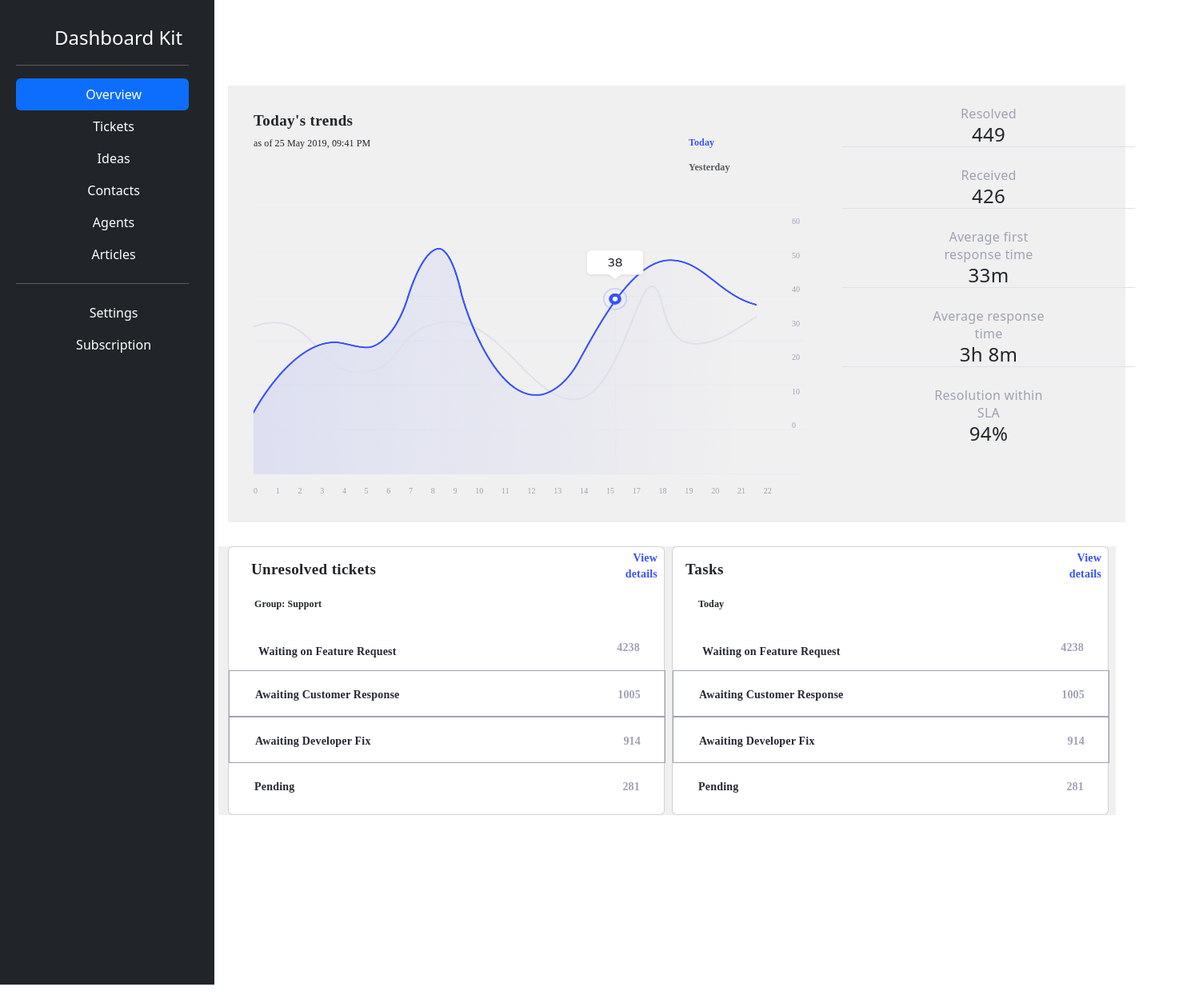
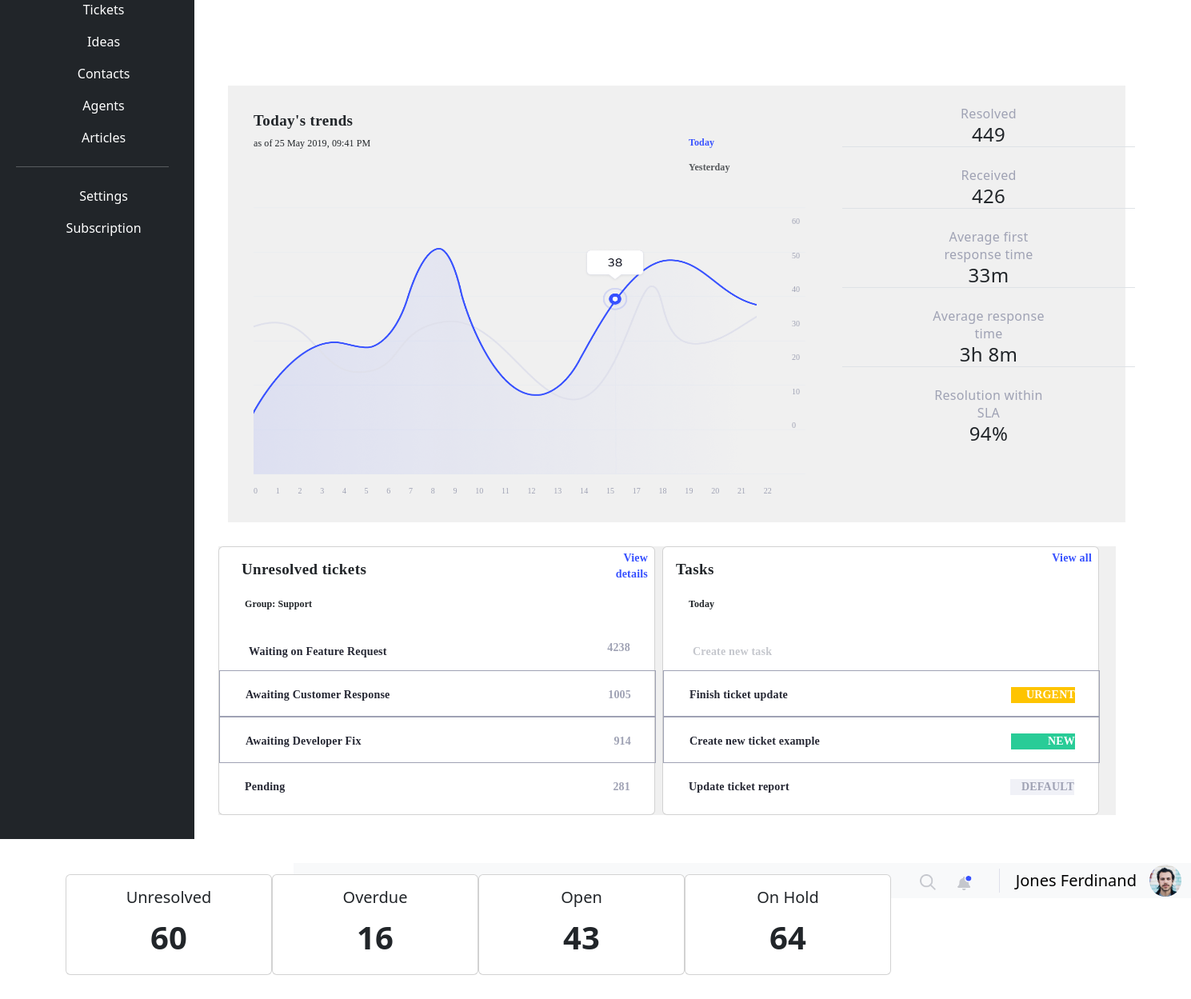
Before and after one commit to Pantehav/bootstrap, a website: page public/index.html in a window 1280 px wide. Shown: the part 185-1434 px from the top of the page at 80% size, 1489 px wide, since content can reach past the window. Drawn offline with nearby package versions, Linux system fonts and the light colour scheme.

Commit message:
Update index.html

```diff
--- a/public/index.html
+++ b/public/index.html
@@ -12,7 +12,80 @@
 </head>
 <body>
 
-      <nav class="navbar navbar-expand-lg navbar-light bg-light">
+  <!-- Side bar -->
+    <div class=" container text-center row col-4 d-flex flex-column flex-shrink-0 p-3 text-bg-dark" style="width: 255px; height: 1234px;">
+  <!-- side bar content -->
+  <!-- Title -->
+    <div class="d-flex flex-column flex-shrink-0 p-3 text-bg-dark" style="height: 608px; width: 255px;">
+        <a class="d-flex align-items-center mb-3 mb-md-0 me-md-auto text-white text-decoration-none">
+            <svg class="bi pe-none me-2" width="40" height="32"><use xlink:href="#bootstrap"></use>
+            </svg>
+            <span class="fs-4">Dashboard Kit</span>
+        </a>
+  <!-- The line between the title and main elements -->
+        <hr>
+  <!-- First 6 elements -->
+        <ul class="nav nav-pills flex-column mb-auto">
+            <li class="nav-item">
+                <a href="#" class="nav-link active" aria-current="page">
+                  <svg class="bi pe-none me-2" width="16" height="16"><use xlink:href="#home"></use></svg>
+                  Overview
+                </a>
+              </li>
+              <li>
+                <a href="#" class="nav-link text-white">
+                  <svg class="bi pe-none me-2" width="16" height="16"><use xlink:href="#speedometer2"></use></svg>
+                  Tickets
+                </a>
+              </li>
+              <li>
+                <a href="#" class="nav-link text-white">
+                  <svg class="bi pe-none me-2" width="16" height="16"><use xlink:href="#speedometer2"></use></svg>
+                  Ideas
+                </a>
+              </li>
+              <li>
+                <a href="#" class="nav-link text-white">
+                  <svg class="bi pe-none me-2" width="16" height="16"><use xlink:href="#speedometer2"></use></svg>
+                  Contacts
+                </a>
+              </li>
+              <li>
+                <a href="#" class="nav-link text-white">
+                  <svg class="bi pe-none me-2" width="16" height="16"><use xlink:href="#speedometer2"></use></svg>
+                  Agents
+                </a>
+              </li>
+              <li>
+                <a href="#" class="nav-link text-white">
+                  <svg class="bi pe-none me-2" width="16" height="16"><use xlink:href="#speedometer2"></use></svg>
+                  Articles
+                </a>
+              </li>
+
+            <!-- the line -->
+              <hr>
+
+            <!-- Last 2 elements -->
+            <li>
+                <a href="#" class="nav-link text-white">
+                  <svg class="bi pe-none me-2" width="16" height="16"><use xlink:href="#speedometer2"></use></svg>
+                  Settings
+                </a>
+              </li>
+              <li>
+                <a href="#" class="nav-link text-white">
+                  <svg class="bi pe-none me-2" width="16" height="16"><use xlink:href="#speedometer2"></use></svg>
+                  Subscription
+                </a>
+              </li>
+        </ul>
+    </div>
+    </div>
+
+
+    <div class="container" style=" width: 1185px; height: 1234px; left: 255px;">
+    <nav class="navbar navbar-expand-lg navbar-light bg-light" style="width: 1122px; height: 44px; top: 30px; left: 285px;">
       <div class="container-fluid">
           <!-- Overview on the left side -->
           <span class="navbar-brand mb-0 h1">Overview</span>
@@ -47,8 +120,8 @@
 
   <!--Number boxes (Unresolved, Overdue, Open, On Hold) -->
 
-      <div class="row row-cols-1 row-cols-md-4 g-0">
-          <div class="col">
+    <div class="row row-cols-1 row-cols-md-4 g-0" style="width: 1122px; height: 134px; top: 128px; left: 285px;">
+        <div class="col" style="width: 258px; height: 134px;">
             <div class="card text-center card-custom">
                 <div class="card-body card-body-custom">
                     <h5 class="card-title">Unresolved</h5>
@@ -56,7 +129,7 @@
                 </div>
             </div>
         </div>
-          <div class="col">
+        <div class="col" style="width: 258px; height: 134px; left: 288px;">
             <div class="card text-center card-custom">
                 <div class="card-body card-body-custom">
                     <h5 class="card-title">Overdue</h5>
@@ -64,7 +137,7 @@
                 </div>
             </div>
         </div>
-          <div class="col">
+        <div class="col" style="width: 258px; height: 134px; left: 576px;">
             <div class="card text-center card-custom">
                 <div class="card-body card-body-custom">
                     <h5 class="card-title">Open</h5>
@@ -72,7 +145,7 @@
                 </div>
             </div>
         </div>
-          <div class="col">
+        <div class="col" style="width: 258px; height: 134px; left: 864px;">
             <div class="card text-center card-custom">
                 <div class="card-body card-body-custom">
                     <h5 class="card-title">On Hold</h5>
@@ -80,6 +153,8 @@
                 </div>
             </div>
         </div>
+    </div>
+
 
     <div class="position-absolute" style="width: 1122px; height: 546px; top: 292px; left: 285px; background-color: #f0f0f0; position: relative;">
 
@@ -507,6 +582,8 @@
         </div>
 
 
+
+
   <!-- Right Card -->
 
 <div class="card" style="width: 546px; height: 336px; left: 526px; top: -49px">
@@ -554,10 +631,10 @@
               padding: 5px 8px;
               border-radius: 5px;
           ">
-              View details
+              View all
           </p>
 
-          <!-- Waiting on Feature Request -->
+          <!-- Create new task -->
           <div class="custom-section" style="width: 546px; height: 58px; position: absolute; top: 96px; left:0px;">
             <p style="
       width: 378px;
@@ -571,11 +648,11 @@
       line-height: 20px;
       letter-spacing: 0.2px;
       text-align: left;
-      color:  #252733;
+      color:  #C5C7CD;
       padding: 5px;
       border-radius: 5px;
   ">
-      Waiting on Feature Request
+      Create new task
   </p>
   <p style="
       width: 80px;
@@ -589,13 +666,11 @@
       line-height: 20px;
       letter-spacing: 0.2px;
       text-align: right;
-      color: #9FA2B4;
   ">
-      4238
   </p>
         </div>
 
-        <!-- Awaiting Customer Response -->
+        <!-- Finish ticket update -->
         <div class="custom-section" style="width: 546px; height: 58px; position: absolute; top: 154px; left:0px; border: 1px solid #9FA2B4;">
           <p style="
       width: 378px;
@@ -611,7 +686,7 @@
       text-align: left;
       color: #252733;
   ">
-      Awaiting Customer Response
+      Finish ticket update
   </p>
   <p style="
       width: 80px;
@@ -625,13 +700,14 @@
       line-height: 20px;
       letter-spacing: 0.2px;
       text-align: right;
-      color: #9FA2B4;
+      color: white;
+      background-color: #FEC400;
   ">
-      1005
+      URGENT
   </p>
       </div>
 
-      <!-- Awaiting Developer Fix -->
+      <!-- Create new ticket example -->
       <div class="custom-section" style="width: 546px; height: 58px; position: absolute; top: 212px; left:0px; border: 1px solid #9FA2B4;">
         <p style="
       width: 378px;
@@ -647,7 +723,7 @@
       text-align: left;
       color: #252733;
   ">
-      Awaiting Developer Fix
+      Create new ticket example
   </p>
   <p style="
       width: 80px;
@@ -661,13 +737,14 @@
       line-height: 20px;
       letter-spacing: 0.2px;
       text-align: right;
-      color: #9FA2B4;
+      color:white;
+      background-color: #29CC97;
   ">
-     914
+     NEW
   </p>
       </div>
 
-      <!-- Pending -->
+      <!-- Update ticket report -->
       <div class="custom-section" style="width: 546px; height: 58px; position: absolute; top: 270px; left:0px; ">
         <p style="
       width: 378px;
@@ -683,7 +760,7 @@
       text-align: left;
       color: #252733;
   ">
-      Pending
+      Update ticket report
   </p>
   <p style="
       width: 80px;
@@ -698,120 +775,16 @@
       letter-spacing: 0.2px;
       text-align: right;
       color: #9FA2B4;
+      background-color: #F0F1F7;
   ">
-     281
+  DEFAULT
   </p>
-
-
-
+      </div>
+      </div>
     </div>
         </div>
       </div>
 
-
-        </div>
-
-
-
-    </div>
-    </div>
-
-
-
-
-
-
-
-      <!-- Side bar -->
-      <div class=" container text-center row col-4 d-flex flex-column flex-shrink-0 p-3 text-bg-dark" style="width: 280px; height: 1234px;">
-
-
-        <!-- side bar content -->
-
-        <!-- Title -->
-        <div class="d-flex flex-column flex-shrink-0 p-3 text-bg-dark" style="height: 608px;">
-            <a class="d-flex align-items-center mb-3 mb-md-0 me-md-auto text-white text-decoration-none">
-                <svg class="bi pe-none me-2" width="40" height="32"><use xlink:href="#bootstrap"></use>
-                </svg>
-                <span class="fs-4">Dashboard Kit</span>
-            </a>
-
-
-        <!-- The line between the title and main elements -->
-            <hr>
-
-            <!-- First 6 elements -->
-            <ul class="nav nav-pills flex-column mb-auto">
-                <li class="nav-item">
-                    <a href="#" class="nav-link active" aria-current="page">
-                      <svg class="bi pe-none me-2" width="16" height="16"><use xlink:href="#home"></use></svg>
-                      Overview
-                    </a>
-                  </li>
-                  <li>
-                    <a href="#" class="nav-link text-white">
-                      <svg class="bi pe-none me-2" width="16" height="16"><use xlink:href="#speedometer2"></use></svg>
-                      Tickets
-                    </a>
-                  </li>
-                  <li>
-                    <a href="#" class="nav-link text-white">
-                      <svg class="bi pe-none me-2" width="16" height="16"><use xlink:href="#speedometer2"></use></svg>
-                      Ideas
-                    </a>
-                  </li>
-                  <li>
-                    <a href="#" class="nav-link text-white">
-                      <svg class="bi pe-none me-2" width="16" height="16"><use xlink:href="#speedometer2"></use></svg>
-                      Contacts
-                    </a>
-                  </li>
-                  <li>
-                    <a href="#" class="nav-link text-white">
-                      <svg class="bi pe-none me-2" width="16" height="16"><use xlink:href="#speedometer2"></use></svg>
-                      Agents
-                    </a>
-                  </li>
-                  <li>
-                    <a href="#" class="nav-link text-white">
-                      <svg class="bi pe-none me-2" width="16" height="16"><use xlink:href="#speedometer2"></use></svg>
-                      Articles
-                    </a>
-                  </li>
-
-                <!-- the line -->
-                  <hr>
-
-                <!-- Last 2 elements -->
-                <li>
-                    <a href="#" class="nav-link text-white">
-                      <svg class="bi pe-none me-2" width="16" height="16"><use xlink:href="#speedometer2"></use></svg>
-                      Settings
-                    </a>
-                  </li>
-                  <li>
-                    <a href="#" class="nav-link text-white">
-                      <svg class="bi pe-none me-2" width="16" height="16"><use xlink:href="#speedometer2"></use></svg>
-                      Subscription
-                    </a>
-                  </li>
-            </ul>
-        </div>
-
-
-
-
-
-
-
-
-
-
-
-
-
-        <!-- Gap between side bar and main content -->
-        <div class="b-example-divider b-example-vr"></div>
 
 
 
```
Lines whose indentation alone changed are shown as unchanged.
